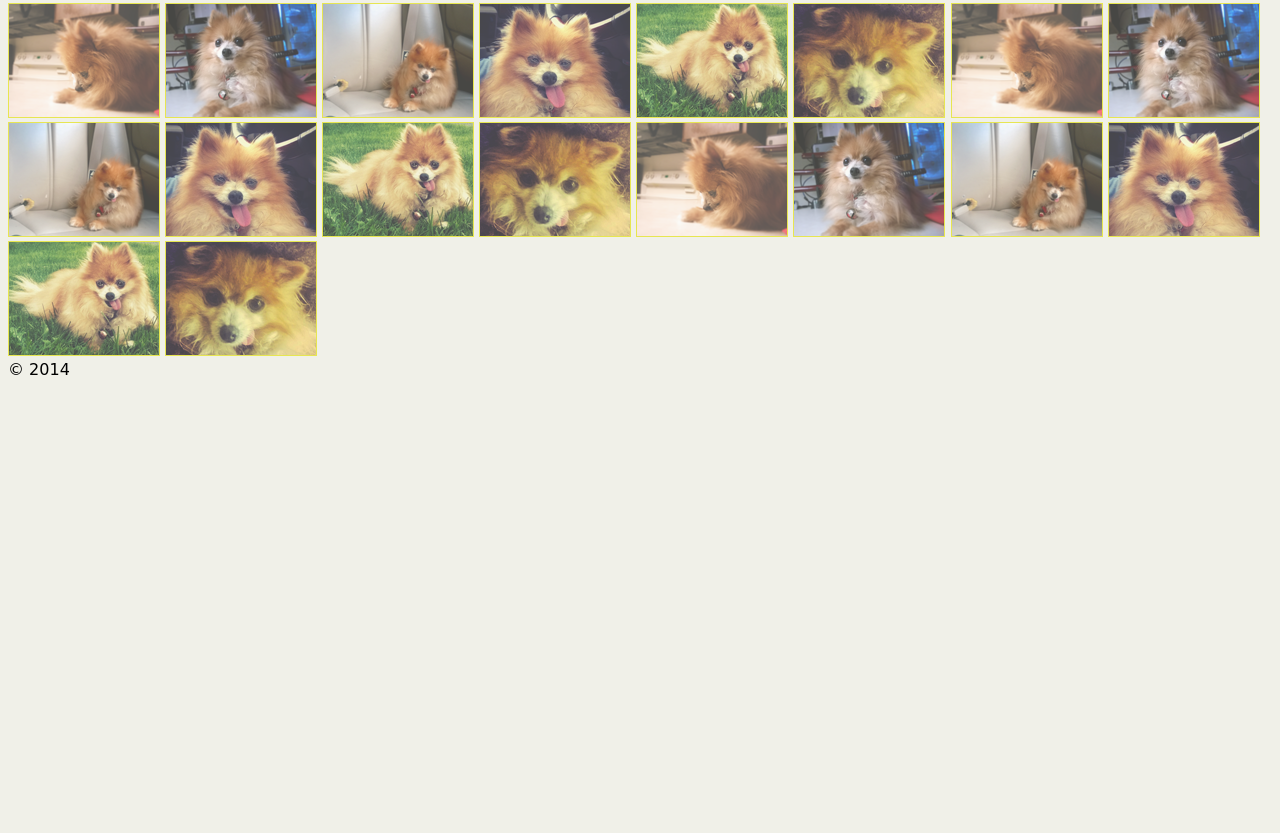
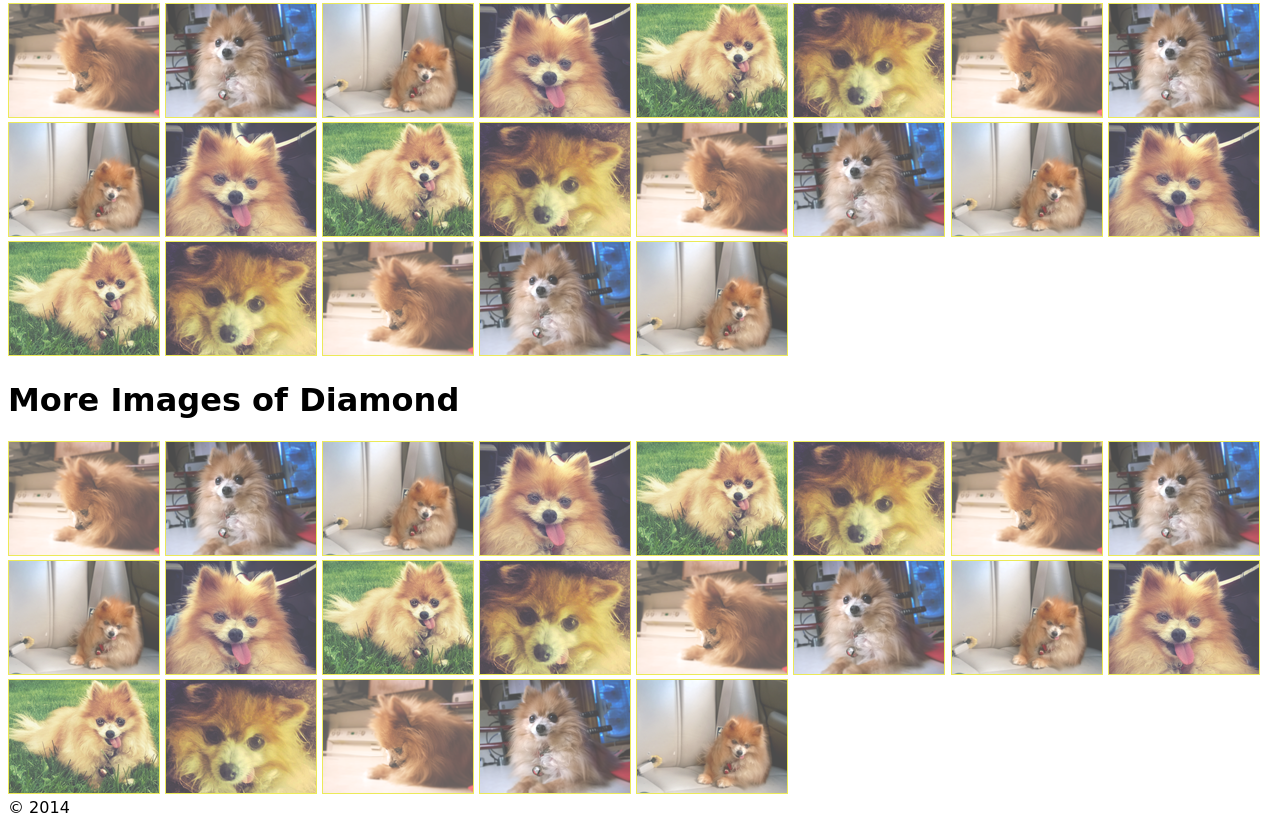
Before and after one commit to sarahpatrick04/Image-Gallery, a plain HTML site: page index.html in a window 1280 px wide. Shown: the part 611-1444 px from the top of the page. Before the commit the page ends 1006 px from the top, so only its background shows below. Drawn offline with nearby package versions, Linux system fonts and the light colour scheme; a web font is replaced by a local one.

Commit message:
Complete Image-Gallery
100% done

```diff
--- a/index.html
+++ b/index.html
@@ -1,23 +1,23 @@
+
 <!DOCTYPE html>
 <html>
     <head>
         <meta charset="utf-8">
 
-        <title> DIAMOND|The Pomeranian Dog </title>
+    <title> DIAMOND|The Pomeranian Dog </title>
         <meta name="description" content="A photo gallery of the adorable pomeranian Diamond & her adventures">
         <meta name="viewport" content="width=device-width, initial-scale=1">
 
-        <script type="text/javascript" src="http://code.jquery.com/jquery-1.11.1.min.js"></script>
-        <script type="text/javascript" src="js/strip.pkgd.min.js"></script>
+
+  		<script type="text/javascript" src="http://ajax.googleapis.com/ajax/libs/jquery/1.7/jquery.min.js"></script>
+        <link rel="stylesheet" href="fancybox/jquery.fancybox.css" type="text/css" media="screen"/>
+        <script type="text/javascript" src="fancybox/jquery.fancybox.pack.js"></script>
+
+
         <link href='http://fonts.googleapis.com/css?family=Nixie+One' rel='stylesheet' type='text/css'>
-        <link rel="stylesheet" type="text/css" href="css/strip.css"/>
+
         <link rel="stylesheet" href="screen.css">
 
-         <head>
-        <script type="text/javascript" src="http://ajax.googleapis.com/ajax/libs/jquery/1.7/jquery.min.js"></script>
-        <link rel="stylesheet" href="/fancybox/jquery.fancybox.css" type="text/css" media="screen" />
-        <script type="text/javascript" src="/fancybox/jquery.fancybox.pack.js"></script>
-    </head>
     </head>
 
         <body>
@@ -27,26 +27,52 @@
             </div>
 
            <div id="content">
-           <h1>Diamond: The Pomeranian</h1>
+           <h1 class="text_line">Diamond: The Pomeranian</h1>
   				<ul>
-                        <li><a href="images/600/dog1.png" class="strip" data-strip-caption="dog" data-strip-group="pets"><img class="thumbnail" src="images/150dog1.png" alt="Diamond" title="Diamond the dog"></a></li>
-                        <li><a href="images/600/dog2.png" class="strip" data-strip-caption="dog" data-strip-group="pets"><img class="thumbnail" src="images/150dog2.png" alt="Diamond 2" title="Diamond 2"></a></li>
-                        <li><a href="images/600/dog3.png" class="strip" data-strip-caption="dog" data-strip-group="pets"><img class="thumbnail" src="images/150dog3.png" alt="Diamond 3" title="Diamond 3"></a></li>
-                        <li><a href="images/600/dog4.png" class="strip" data-strip-caption="dog" data-strip-group="pets"><img class="thumbnail" src="images/150dog4.png" alt="dog" title="dog"></a></li>
-                        <li><a href="images/600/dog5.png" class="strip" data-strip-caption="dog" data-strip-group="pets"><img class="thumbnail" src="images/150dog5.png" alt="dog" title="dog"></a></li>
-                        <li><a href="images/600/dog6.png" class="strip" data-strip-caption="dog" data-strip-group="pets"><img class="thumbnail" src="images/150dog6.png" alt="dog" title="dog"></a></li>
-                        <li><a href="images/600/dog1.png" class="strip" data-strip-caption="dog" data-strip-group="pets"><img class="thumbnail" src="images/150dog1.png" alt="Diamond" title="Diamond the dog"></a></li>
-                        <li><a href="images/600/dog2.png" class="strip" data-strip-caption="dog" data-strip-group="pets"><img class="thumbnail" src="images/150dog2.png" alt="Diamond 2" title="Diamond 2"></a></li>
-                        <li><a href="images/600/dog3.png" class="strip" data-strip-caption="dog" data-strip-group="pets"><img class="thumbnail" src="images/150dog3.png" alt="Diamond 3" title="Diamond 3"></a></li>
-                        <li><a href="images/600/dog4.png" class="strip" data-strip-caption="dog" data-strip-group="pets"><img class="thumbnail" src="images/150dog4.png" alt="dog" title="dog"></a></li>
-                        <li><a href="images/600/dog5.png" class="strip" data-strip-caption="dog" data-strip-group="pets"><img class="thumbnail" src="images/150dog5.png" alt="dog" title="dog"></a></li>
-                        <li><a href="images/600/dog6.png" class="strip" data-strip-caption="dog" data-strip-group="pets"><img class="thumbnail" src="images/150dog6.png" alt="dog" title="dog"></a></li>
-                             <li><a href="images/600/dog1.png" class="strip" data-strip-caption="dog" data-strip-group="pets"><img class="thumbnail" src="images/150dog1.png" alt="Diamond" title="Diamond the dog"></a></li>
-                        <li><a href="images/600/dog2.png" class="strip" data-strip-caption="dog" data-strip-group="pets"><img class="thumbnail" src="images/150dog2.png" alt="Diamond 2" title="Diamond 2"></a></li>
-                        <li><a href="images/600/dog3.png" class="strip" data-strip-caption="dog" data-strip-group="pets"><img class="thumbnail" src="images/150dog3.png" alt="Diamond 3" title="Diamond 3"></a></li>
-                        <li><a href="images/600/dog4.png" class="strip" data-strip-caption="dog" data-strip-group="pets"><img class="thumbnail" src="images/150dog4.png" alt="dog" title="dog"></a></li>
-                        <li><a href="images/600/dog5.png" class="strip" data-strip-caption="dog" data-strip-group="pets"><img class="thumbnail" src="images/150dog5.png" alt="dog" title="dog"></a></li>
-                        <li><a href="images/600/dog6.png" class="strip" data-strip-caption="dog" data-strip-group="pets"><img class="thumbnail" src="images/150dog6.png" alt="dog" title="dog"></a></li>
+  				<li><a href="images/600/dog1.png" class="fancybox" rel="gallery" title="Diamond 1"><img src="images/150dog1.png"/></a></li>
+                <li><a href="images/600/dog2.png" class="fancybox" rel="gallery" title="Diamond 1"><img src="images/150dog2.png"/></a></li>
+                <li><a href="images/600/dog3.png" class="fancybox" rel="gallery" title="Diamond 1"><img src="images/150dog3.png"/></a></li>
+                <li><a href="images/600/dog4.png" class="fancybox" rel="gallery" title="Diamond 1"><img src="images/150dog4.png"/></a></li>
+                <li><a href="images/600/dog5.png" class="fancybox" rel="gallery" title="Diamond 1"><img src="images/150dog5.png"/></a></li>
+                <li><a href="images/600/dog6.png" class="fancybox" rel="gallery" title="Diamond 1"><img src="images/150dog6.png"/></a></li>
+                <li><a href="images/600/dog1.png" class="fancybox" rel="gallery" title="Diamond 1"><img src="images/150dog1.png"/></a></li>
+                <li><a href="images/600/dog2.png" class="fancybox" rel="gallery" title="Diamond 1"><img src="images/150dog2.png"/></a></li>
+                <li><a href="images/600/dog3.png" class="fancybox" rel="gallery" title="Diamond 1"><img src="images/150dog3.png"/></a></li>
+                <li><a href="images/600/dog4.png" class="fancybox" rel="gallery" title="Diamond 1"><img src="images/150dog4.png"/></a></li>
+                <li><a href="images/600/dog5.png" class="fancybox" rel="gallery" title="Diamond 1"><img src="images/150dog5.png"/></a></li>
+                <li><a href="images/600/dog6.png" class="fancybox" rel="gallery" title="Diamond 1"><img src="images/150dog6.png"/></a></li>
+                 <li><a href="images/600/dog1.png" class="fancybox" rel="gallery" title="Diamond 1"><img src="images/150dog1.png"/></a></li>
+                <li><a href="images/600/dog2.png" class="fancybox" rel="gallery" title="Diamond 1"><img src="images/150dog2.png"/></a></li>
+                <li><a href="images/600/dog3.png" class="fancybox" rel="gallery" title="Diamond 1"><img src="images/150dog3.png"/></a></li>
+                <li><a href="images/600/dog4.png" class="fancybox" rel="gallery" title="Diamond 1"><img src="images/150dog4.png"/></a></li>
+                <li><a href="images/600/dog5.png" class="fancybox" rel="gallery" title="Diamond 1"><img src="images/150dog5.png"/></a></li>
+                <li><a href="images/600/dog6.png" class="fancybox" rel="gallery" title="Diamond 1"><img src="images/150dog6.png"/></a></li>
+                <li><a href="images/600/dog1.png" class="fancybox" rel="gallery" title="Diamond 1"><img src="images/150dog1.png"/></a></li>
+                <li><a href="images/600/dog2.png" class="fancybox" rel="gallery" title="Diamond 1"><img src="images/150dog2.png"/></a></li>
+                <li><a href="images/600/dog3.png" class="fancybox" rel="gallery" title="Diamond 1"><img src="images/150dog3.png"/></a></li>
+
+            <h1 class="text_line">More Images of Diamond</h1>
+                <li><a href="images/600/dog1.png" class="fancybox" rel="gallery" title="Diamond 1"><img src="images/150dog1.png"/></a></li>
+                <li><a href="images/600/dog2.png" class="fancybox" rel="gallery" title="Diamond 1"><img src="images/150dog2.png"/></a></li>
+                <li><a href="images/600/dog3.png" class="fancybox" rel="gallery" title="Diamond 1"><img src="images/150dog3.png"/></a></li>
+                <li><a href="images/600/dog4.png" class="fancybox" rel="gallery" title="Diamond 1"><img src="images/150dog4.png"/></a></li>
+                <li><a href="images/600/dog5.png" class="fancybox" rel="gallery" title="Diamond 1"><img src="images/150dog5.png"/></a></li>
+                <li><a href="images/600/dog6.png" class="fancybox" rel="gallery" title="Diamond 1"><img src="images/150dog6.png"/></a></li>
+                <li><a href="images/600/dog1.png" class="fancybox" rel="gallery" title="Diamond 1"><img src="images/150dog1.png"/></a></li>
+                <li><a href="images/600/dog2.png" class="fancybox" rel="gallery" title="Diamond 1"><img src="images/150dog2.png"/></a></li>
+                <li><a href="images/600/dog3.png" class="fancybox" rel="gallery" title="Diamond 1"><img src="images/150dog3.png"/></a></li>
+                <li><a href="images/600/dog4.png" class="fancybox" rel="gallery" title="Diamond 1"><img src="images/150dog4.png"/></a></li>
+                <li><a href="images/600/dog5.png" class="fancybox" rel="gallery" title="Diamond 1"><img src="images/150dog5.png"/></a></li>
+                <li><a href="images/600/dog6.png" class="fancybox" rel="gallery" title="Diamond 1"><img src="images/150dog6.png"/></a></li>
+                 <li><a href="images/600/dog1.png" class="fancybox" rel="gallery" title="Diamond 1"><img src="images/150dog1.png"/></a></li>
+                <li><a href="images/600/dog2.png" class="fancybox" rel="gallery" title="Diamond 1"><img src="images/150dog2.png"/></a></li>
+                <li><a href="images/600/dog3.png" class="fancybox" rel="gallery" title="Diamond 1"><img src="images/150dog3.png"/></a></li>
+                <li><a href="images/600/dog4.png" class="fancybox" rel="gallery" title="Diamond 1"><img src="images/150dog4.png"/></a></li>
+                <li><a href="images/600/dog5.png" class="fancybox" rel="gallery" title="Diamond 1"><img src="images/150dog5.png"/></a></li>
+                <li><a href="images/600/dog6.png" class="fancybox" rel="gallery" title="Diamond 1"><img src="images/150dog6.png"/></a></li>
+                <li><a href="images/600/dog1.png" class="fancybox" rel="gallery" title="Diamond 1"><img src="images/150dog1.png"/></a></li>
+                <li><a href="images/600/dog2.png" class="fancybox" rel="gallery" title="Diamond 1"><img src="images/150dog2.png"/></a></li>
+                <li><a href="images/600/dog3.png" class="fancybox" rel="gallery" title="Diamond 1"><img src="images/150dog3.png"/></a></li>
 
                 </ul>
                 </div>
@@ -56,5 +82,11 @@
                 <footer>
                         <p>&copy; 2014</p>
                 </footer>
+
+                <script type="text/javascript">
+	$(document).ready(function() {
+		$(".fancybox").fancybox();
+	});
+</script>
         </body>
 </html>
--- a/screen.css
+++ b/screen.css
@@ -1,5 +1,5 @@
 body {
-	background-color: #f0f0e8;
+	background-color: #ffffff;
 	color: #000000;
 	font-family: 'Nixie One', cursive;
 }
@@ -14,10 +14,12 @@ width: 100%;
 .thumbnail {
 	width: 150px;
 	height: 113px;
+	margin: 5px;
 	}
 
 ul {
-	float: right;
+
+	float: left;
 	list-style-type: none;
 	margin: 0;
 	padding: 0;
@@ -28,6 +30,7 @@ text-align: center;
 display: inline;
 
 }
+
 
 #content img {
 	width: 150px;
@@ -59,7 +62,11 @@ footer {
 
 
 
-h1 {
+
+
+content h1 {
+clear: both;
 font-size: 4em;
 color: #000000;
+margin: 5px;
 {
```
